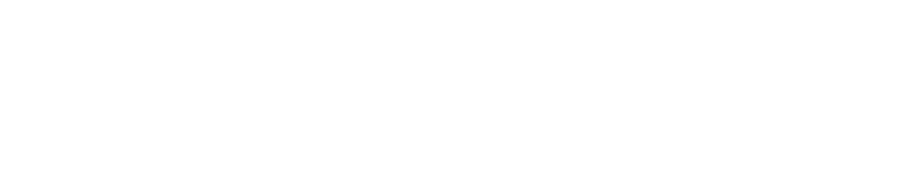
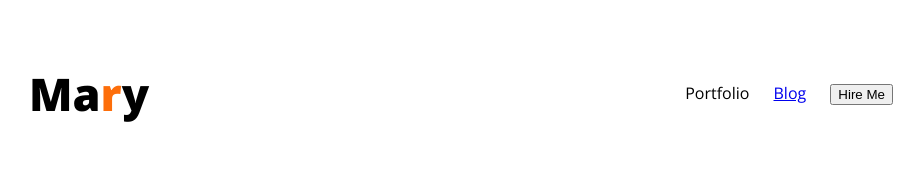
Before and after one commit to mdemranhossain1/Web-Developer-Portfolio, a plain HTML site: page index.html in a window 1280 px wide. Shown: the whole page, without its empty margins (179-1103 px from the left). Drawn offline with nearby package versions, Linux system fonts and the light colour scheme.

Commit message:
Commit changes

```diff
--- a/index.html
+++ b/index.html
@@ -4,10 +4,21 @@
     <meta charset="UTF-8">
     <meta name="viewport" content="width=device-width, initial-scale=1.0">
     <title>Web Developer portfolio</title>
+    <link rel="preconnect" href="https://fonts.googleapis.com">
+<link rel="preconnect" href="https://fonts.gstatic.com" crossorigin>
+<link href="https://fonts.googleapis.com/css2?family=Open+Sans:ital,wght@0,300..800;1,300..800&display=swap" rel="stylesheet">
+    <link rel="stylesheet" href="styles/Portfolio.css">
 </head>
-<body>
+<body class="open-sans-normal">
     <header>
-
+        <nav>
+            <h3 class="nav-title">Ma<span class="text-primary">r</span>y</h3>
+            <ul>
+                <li><a class="dark 02">Portfolio</a></li>
+                <li><a href="#projects">Blog</a></li>
+                <li><a href="#contact"><button>Hire Me</button></a></li>
+            </ul>
+        </nav>
     </header>
     <main>
 
--- /dev/null
+++ b/styles/Portfolio.css
@@ -0,0 +1,33 @@
+
+.open-sans-normal {
+  font-family: "Open Sans", sans-serif;
+  font-optical-sizing: auto;
+  font-weight: <400>;
+  font-style: normal;
+  font-variation-settings:
+    "wdth" 100;
+}
+/* Coloured shared */
+.text-primary{
+    color: #FD6E0A;
+}
+.dark-2{
+    color:dark 02
+}
+
+/* Nav styles */
+nav {
+    display : flex;
+    justify-content: space-between;
+    align-items: center;
+    padding: 10px 200px;
+}
+.nav-title {
+    font-size: 45px;
+    font-weight: 800;
+}
+nav ul li{
+    list-style: none;
+    display: inline;
+    margin-left: 20px;
+}
```
